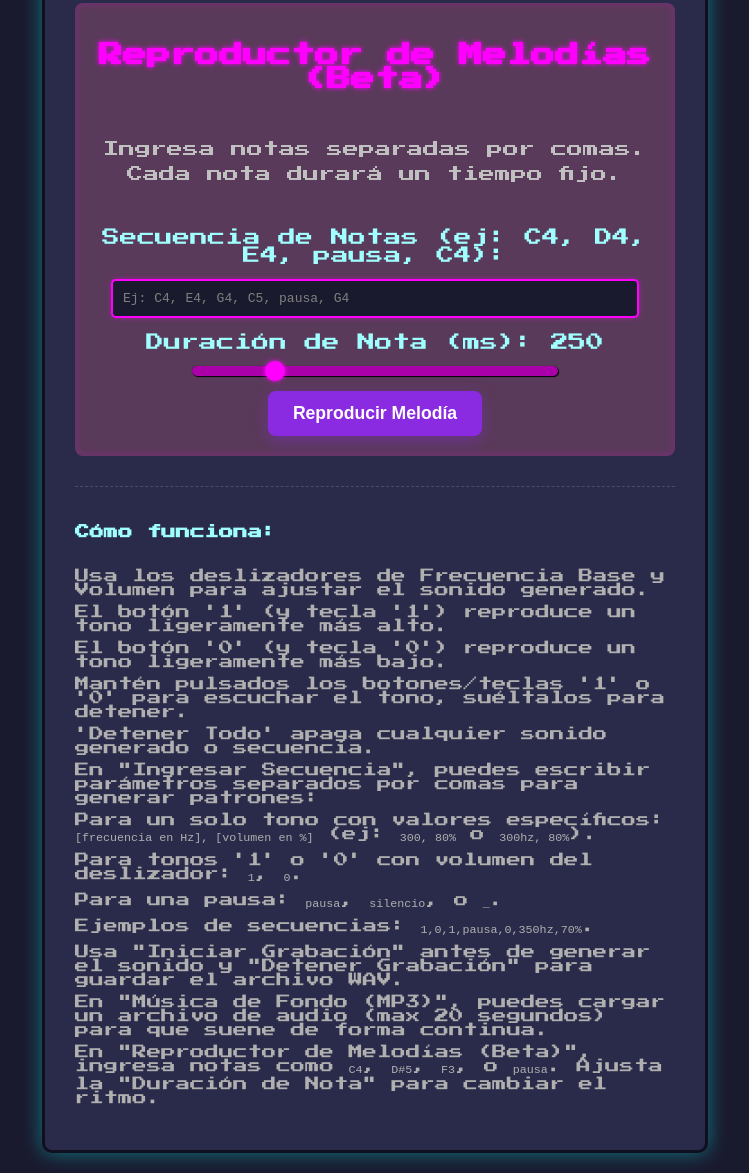
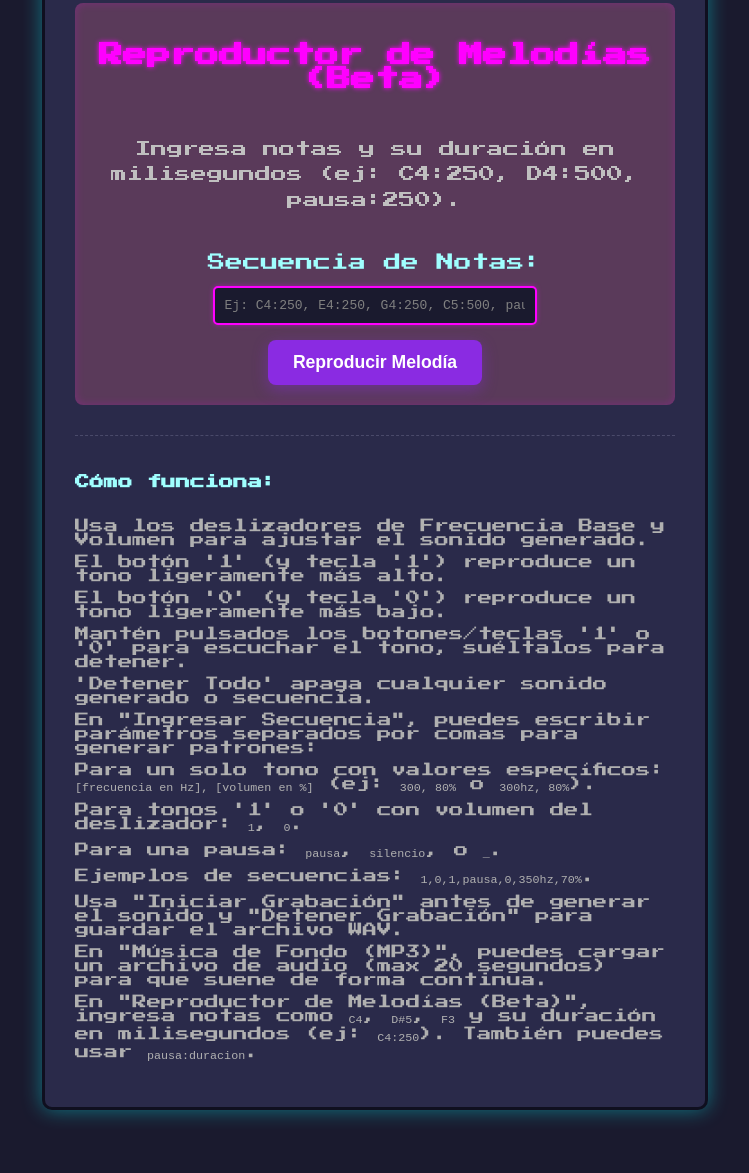
Before and after one commit to pacureok/musica-1bit-8bit, a plain HTML site: page index.html in a window 1280 px wide. Shown: the part 1253-2426 px from the top of the page, without its empty margins (265-1014 px from the left). After the commit the page ends 2383 px from the top, so only its background shows below. Drawn offline with Linux system fonts and the light colour scheme.

Commit message:
Update index.html

```diff
--- a/index.html
+++ b/index.html
@@ -5,7 +5,8 @@
     <meta name="viewport" content="width=device-width, initial-scale=1.0">
     <title>Generador de Música Arcade 1-bit/8-bit</title>
     <link rel="stylesheet" href="style.css">
-    <link href="https://fonts.googleapis.com/css2?family=Press+Start+2P&display=swap" rel="stylesheet">
+
+<link href="https://fonts.googleapis.com/css2?family=Press+Start+2P&display=swap" rel="stylesheet">
 </head>
 <body>
     <div class="container">
@@ -57,22 +58,20 @@
                 </div>
             </div>
 
+
             <div class="melody-controls">
                 <h2>Reproductor de Melodías (Beta)</h2>
-                <p>Ingresa notas separadas por comas. Cada nota durará un tiempo fijo.</p>
+                <p>Ingresa notas y su duración en milisegundos (ej: C4:250, D4:500, pausa:250).</p>
                 <div class="control-group">
-                    <label for="melodyInput">Secuencia de Notas (ej: C4, D4, E4, pausa, C4):</label>
-                    <input type="text" id="melodyInput" placeholder="Ej: C4, E4, G4, C5, pausa, G4">
-                </div>
-                 <div class="control-group">
-                    <label for="noteDuration">Duración de Nota (ms): <span id="noteDurationValue">250</span></label>
-                    <input type="range" id="noteDuration" min="50" max="1000" value="250">
+                    <label for="melodyInput">Secuencia de Notas:</label>
+                    <input type="text" id="melodyInput" placeholder="Ej: C4:250, E4:250, G4:250, C5:500, pausa:250, G4:250">
                 </div>
                 <div class="button-group">
                     <button id="playMelodyButton">Reproducir Melodía</button>
                 </div>
             </div>
-            </div>
+
+        </div>
 
         <div class="info">
             <p><strong>Cómo funciona:</strong></p>
@@ -91,7 +90,7 @@
                 </ul>
                 <li>Usa "Iniciar Grabación" antes de generar el sonido y "Detener Grabación" para guardar el archivo WAV.</li>
                 <li>En "Música de Fondo (MP3)", puedes cargar un archivo de audio (max 20 segundos) para que suene de forma continua.</li>
-                <li>En "Reproductor de Melodías (Beta)", ingresa notas como <code>C4</code>, <code>D#5</code>, <code>F3</code>, o <code>pausa</code>. Ajusta la "Duración de Nota" para cambiar el ritmo.</li>
+                <li>En "Reproductor de Melodías (Beta)", ingresa notas como <code>C4</code>, <code>D#5</code>, <code>F3</code> y su duración en milisegundos (ej: <code>C4:250</code>). También puedes usar <code>pausa:duracion</code>.</li>
             </ul>
         </div>
     </div>
```
